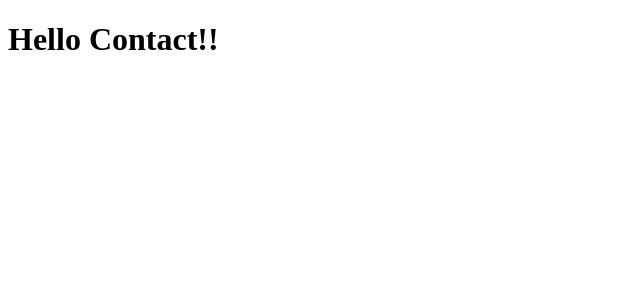
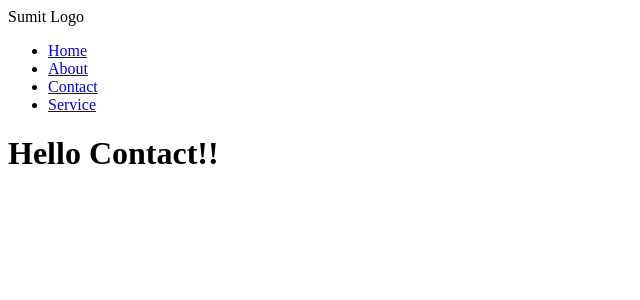
Before and after one commit to sumitbasu116/next_app_part_two, a Next.js app: page /contact in a window 1280 px wide. Shown: the top 300 px of the page, without its empty margins (0-640 px from the left). Built offline with nearby package versions, Linux system fonts and the light colour scheme.

Commit message:
Link Component part2-navigation to show in each route

```diff
--- a/app/Navigation.jsx
+++ b/app/Navigation.jsx
@@ -1,6 +1,24 @@
 export default function Navigation(){
 
     return(
-        <></>
+        <header>
+            <div className="">Sumit Logo</div>
+        <nav>
+            <ul>
+                <li>
+                    <a href="/">Home</a>
+                </li>
+                <li>
+                    <a href="/about">About</a>
+                </li>
+                <li>
+                    <a href="/contact">Contact</a>
+                </li>
+                <li>
+                    <a href="/service">Service</a>
+                </li>
+            </ul>
+        </nav>
+        </header>
     );
 };
--- a/app/layout.js
+++ b/app/layout.js
@@ -1,9 +1,13 @@
+import Navigation from "./Navigation";
 
 function RootLayout({children}){
 
   return(
     <html>
-      <body>{children}</body>
+      <body>
+        <Navigation/>
+        {children}
+        </body>
     </html>
   );
 };
```
Also changed, not shown: app/page.js (+0 -19 lines).
